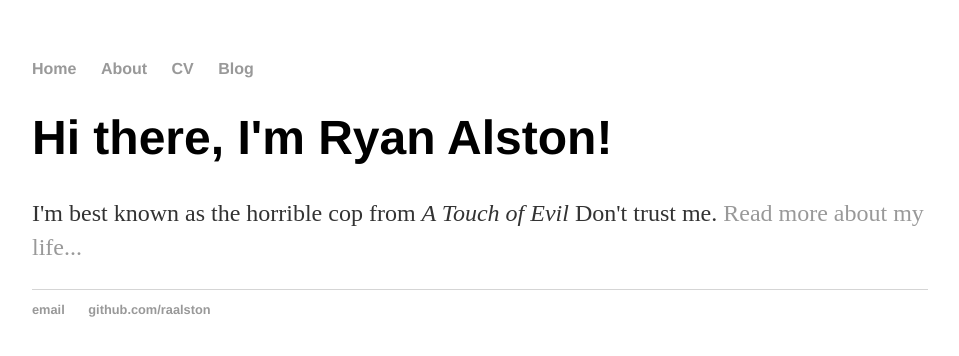
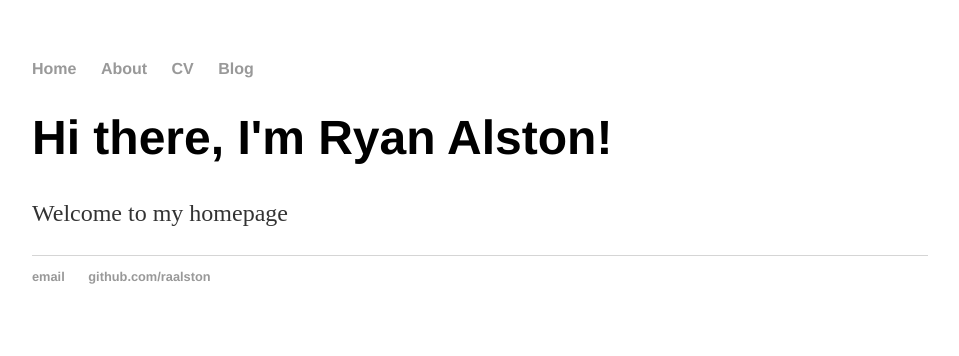
Before and after one commit to raalston/raalston.github.io, a Jekyll site: the page built from index.html, in a window 1280 px wide. Shown: the top 356 px of the page, without its empty margins (160-1119 px from the left). Built offline with Jekyll 4.4.1, drawn with Linux system fonts in a browser that asks for light colours.

Commit message:
Update index.html

```diff
--- a/index.html
+++ b/index.html
@@ -3,5 +3,5 @@ layout: default
 ---
 <div class="blurb">
 	<h1>Hi there, I'm Ryan Alston!</h1>
-	<p>I'm best known as the horrible cop from <em>A Touch of Evil</em> Don't trust me. <a href="/about">Read more about my life...</a></p>
+	<p>Welcome to my homepage</p>
 </div><!-- /.blurb -->
```
